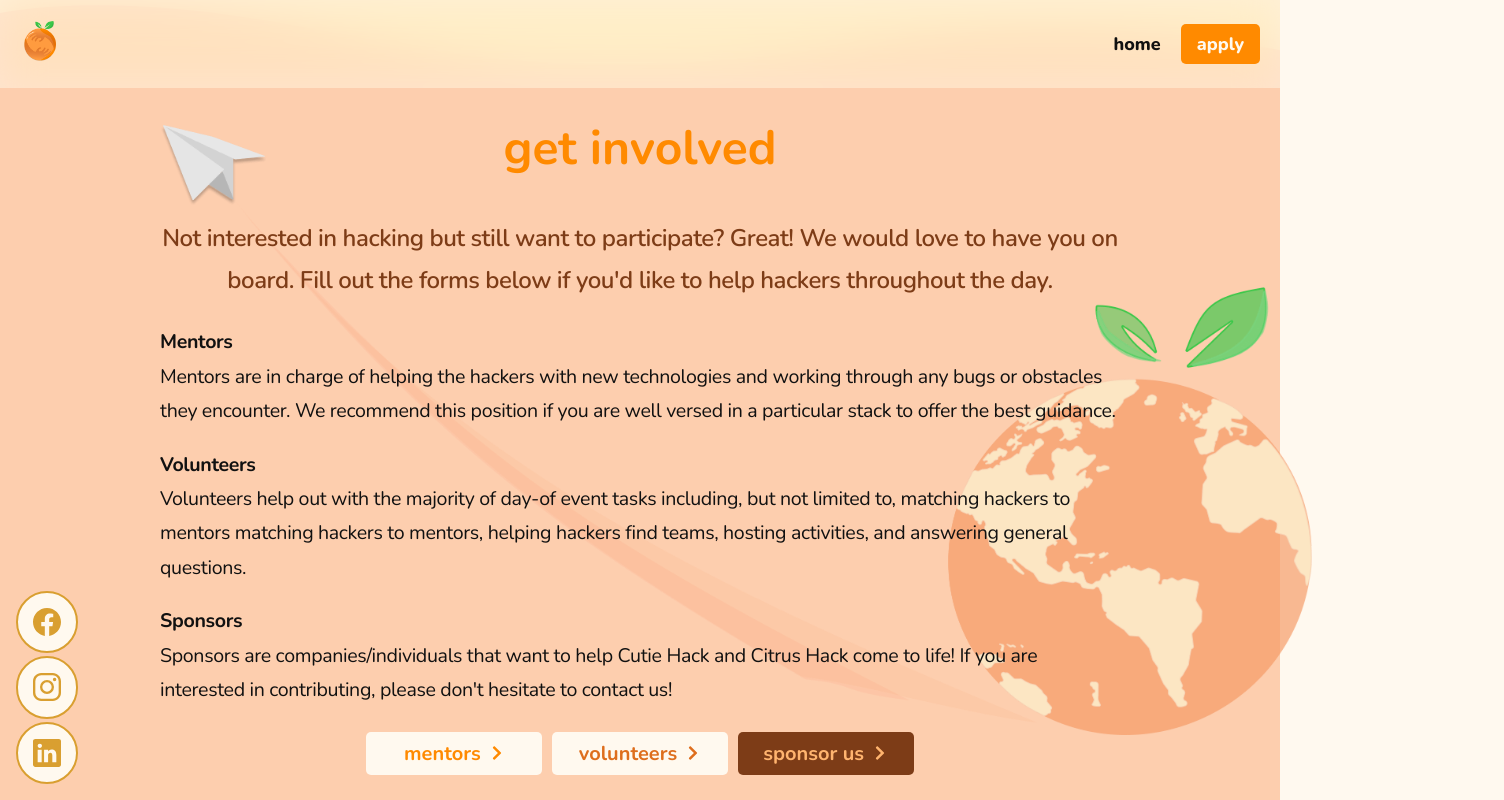
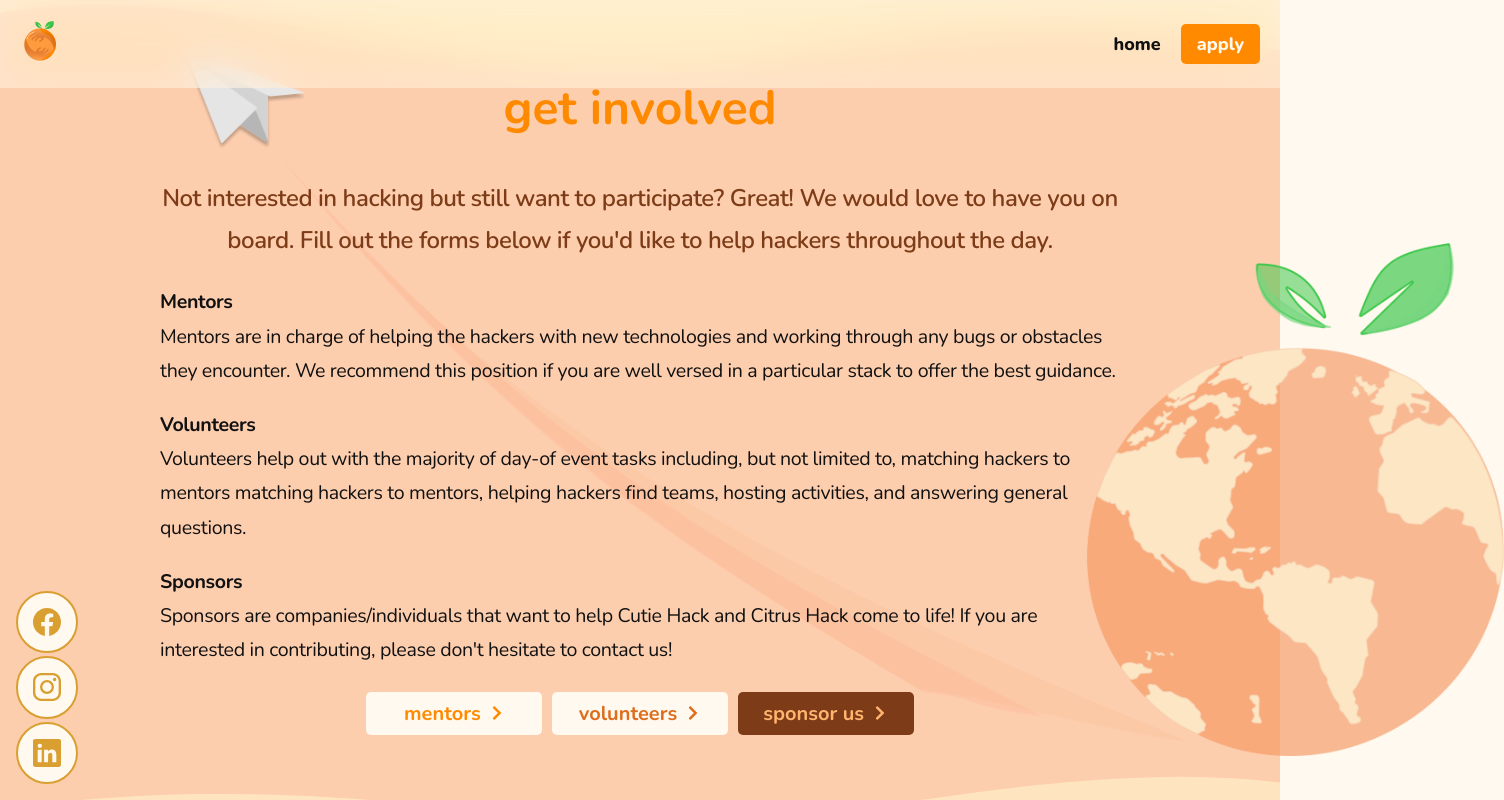
Before and after one commit to citrushack/cutiehack2021, a Next.js app: page /help in a window 1280 px wide. Shown: the top 800 px of the page, 1504 px wide, since content can reach past the window. Built offline with nearby package versions, Linux system fonts and the light colour scheme; no server answers.

Commit message:
Modify background sizing

```diff
--- a/pages/help.js
+++ b/pages/help.js
@@ -39,6 +39,7 @@ export default function Help() {
           ></path>
         </svg>
       </div>
+      <div className={styles.bgWrap}>
         <div className={styles.background}>
           <Image
             alt='Section background'
@@ -121,6 +122,7 @@ export default function Help() {
             </Link>
           </div>
         </div>
+      </div>
     </section>
   )
 }
--- a/styles/Help.module.css
+++ b/styles/Help.module.css
@@ -9,14 +9,18 @@
   background-color: #fdceae;
 }
 
+.bgWrap {
+  position: relative;
+}
+
 .background {
   z-index: 1;
   position: absolute;
-  right: 0;
-  transform: translateX(2rem);
+  top: 7%;
+  right: -40%;
   width: 90%;
   max-width: 1420px;
-  min-width: 960px;
+  min-width: 1320px;
 }
 
 .wave {
@@ -42,6 +46,7 @@
 
 .mainContent {
   z-index: 2;
+  position: relative;
   margin: 5rem 0;
   max-width: 60rem;
 }
--- a/styles/Sponsors.module.css
+++ b/styles/Sponsors.module.css
@@ -16,6 +16,7 @@
   overflow: hidden;
   line-height: 0;
 }
+
 .wave svg {
   position: relative;
   display: block;
```
Lines whose indentation alone changed are shown as unchanged.
